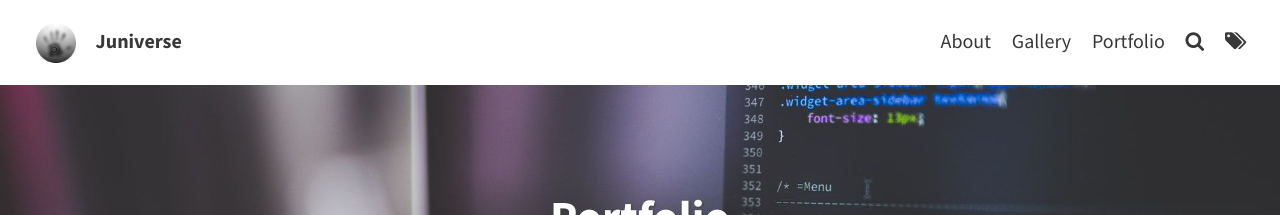
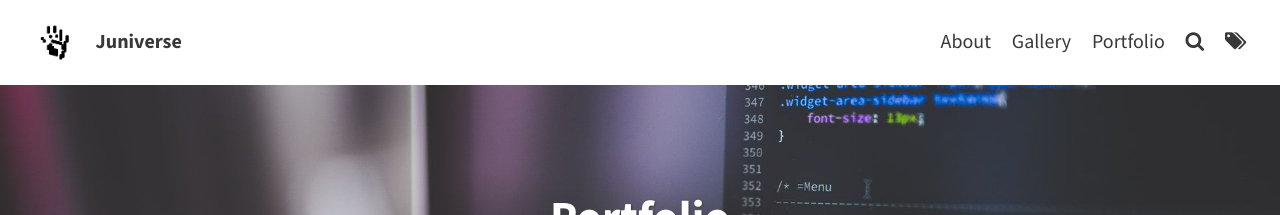
Before and after one commit to juniverse1103/juniverse1103.github.io, a Jekyll site: the page built from pages/portfolio.md, in a window 1280 px wide. Shown: the top 215 px of the page. Built offline with Jekyll 4.4.1, drawn with Linux system fonts in a browser that asks for light colours.

Commit message:
avatar update

```diff
--- a/_config.yml
+++ b/_config.yml
@@ -9,7 +9,7 @@ description: "Welcome to Jun's Universe" # used by search engines
 theme_settings:
   # Meta
   title: Juniverse
-  avatar: assets/img/juniv_prof.png
+  avatar: assets/img/handavatar.png
   favicon: assets/hand.ico
   gravatar: # Email MD5 hash
 
```
Also changed, not shown: assets/img/handavatar.png (added).
